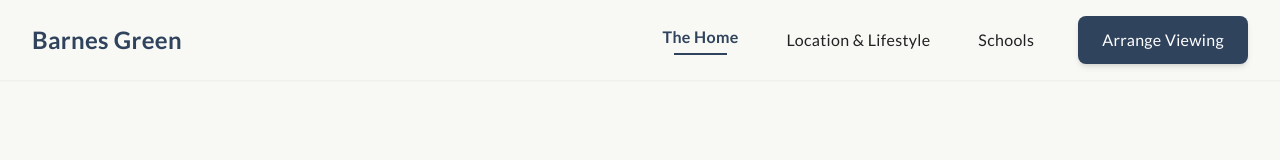
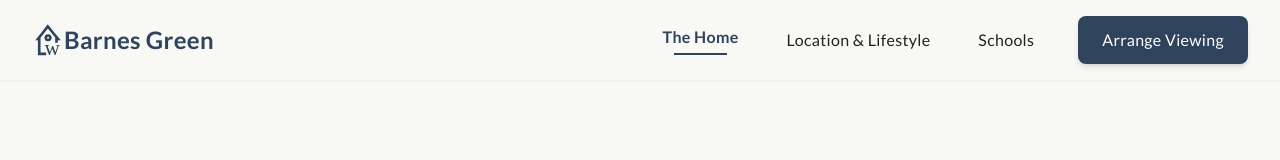
Before and after one commit to wirralhouseforsale/wirralhouseforsale.github.io, a plain HTML site: page index.html in a window 1280 px wide. Shown: the top 160 px of the page. Drawn offline with nearby package versions, Linux system fonts and the light colour scheme.

Commit message:
Add logo link to the header in index.html

```diff
--- a/index.html
+++ b/index.html
@@ -160,6 +160,7 @@
                 <!-- Increased height for a grander feel -->
                 <!-- Logo / Site Title -->
                 <div class="flex-shrink-0 flex items-center">
+                    <a href="#home"><img src="/favicon.svg"></a>
                     <a href="#home" class="text-2xl font-playfair-display font-bold text-hague-blue hover:text-hague-blue-dark">Barnes Green</a>
                 </div>
 
```
